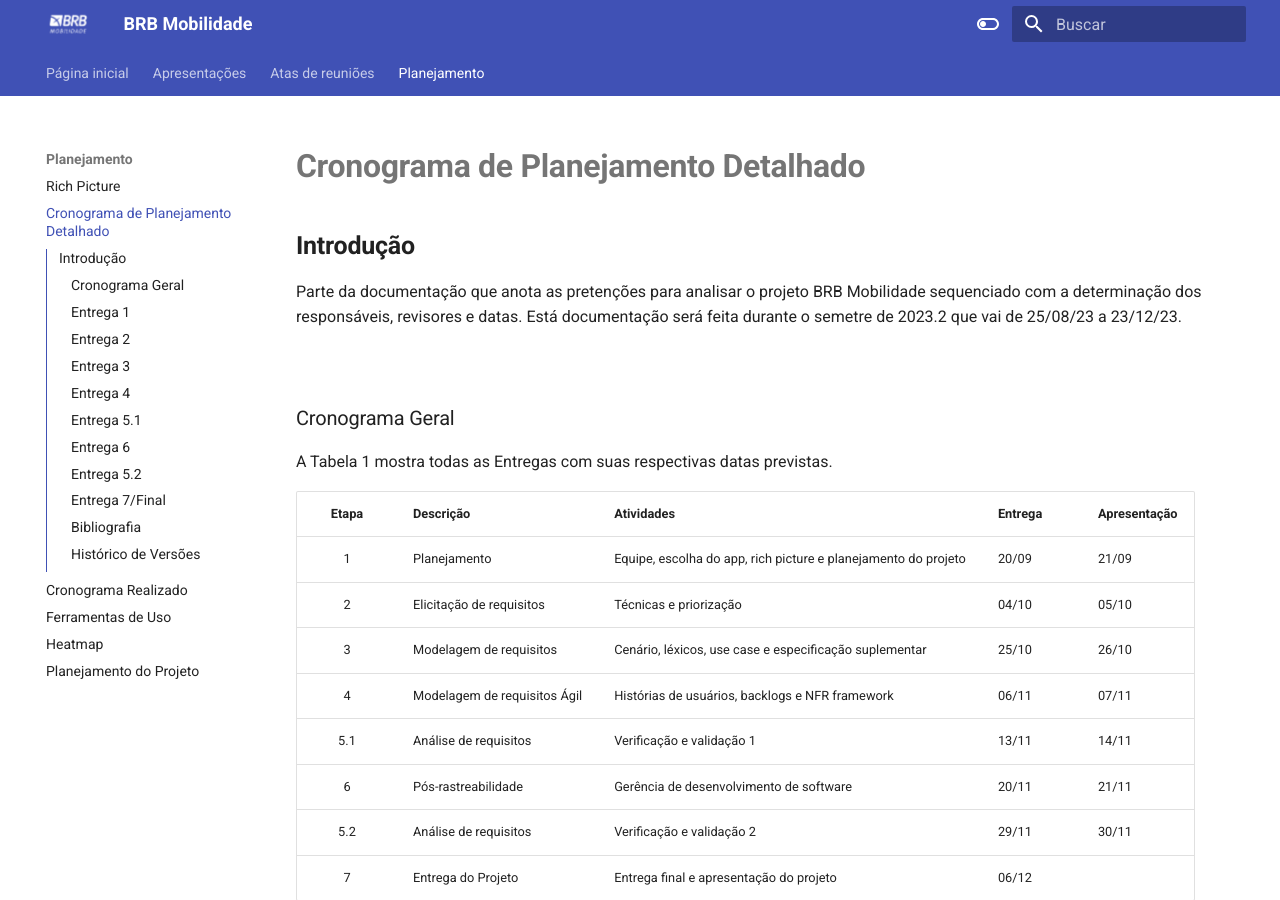
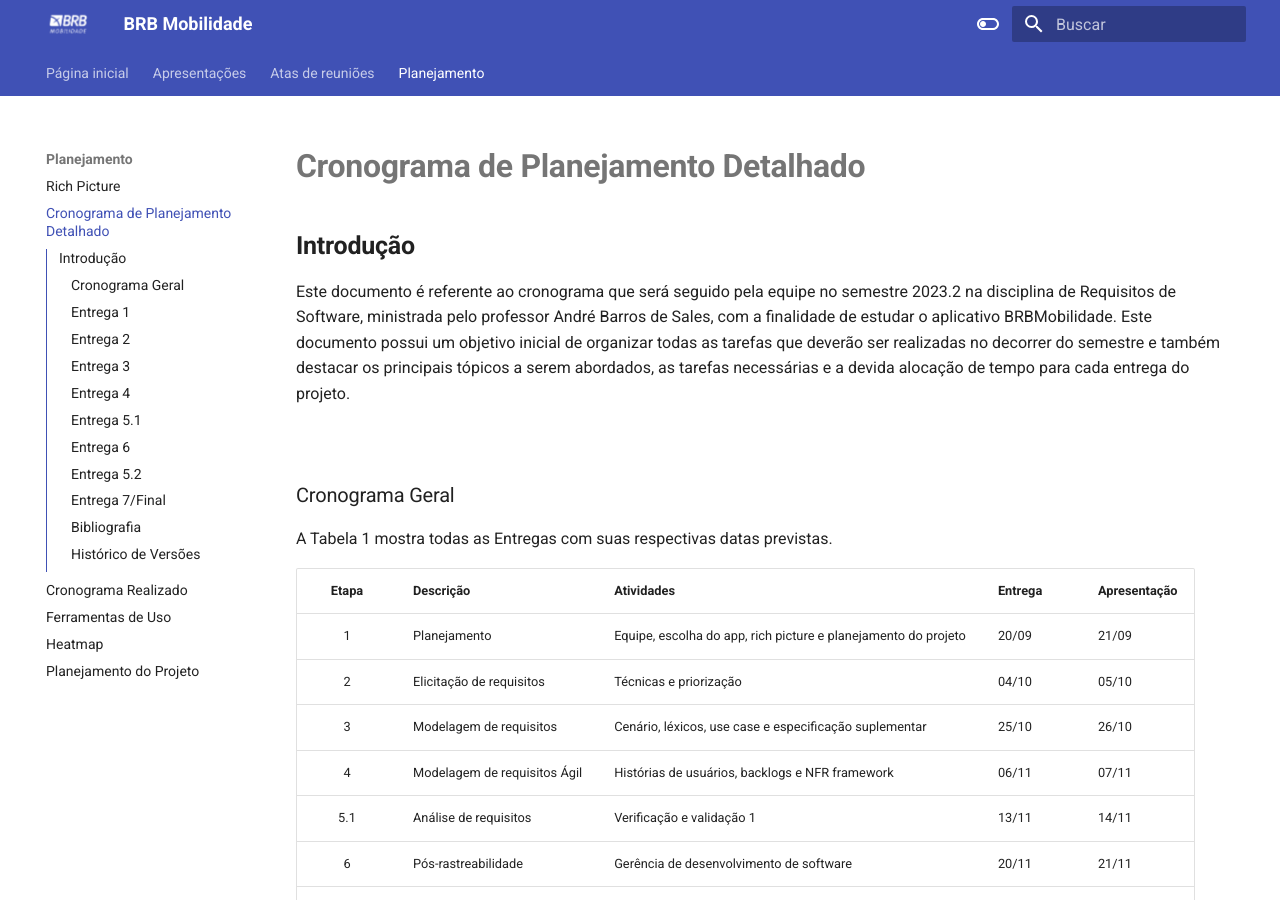
Before and after one commit to Requisitos-de-Software/2023.2-BRBMobilidade, an MkDocs documentation site: the page built from docs/Planejamento/cronograma.md, in a window 1280 px wide and 900 px high. Built offline with MkDocs 1.6.1 and Material for MkDocs 9.7.7, drawn with Linux system fonts in a browser that asks for light colours.

Commit message:
#36 docs: Correção do cronograma

```diff
--- a/docs/Planejamento/cronograma.md
+++ b/docs/Planejamento/cronograma.md
@@ -2,7 +2,7 @@
 
 ## **Introdução**
 
-Parte da documentação que anota as pretenções para analisar o projeto BRB Mobilidade sequenciado com a determinação dos responsáveis, revisores e datas. Está documentação será feita durante o semetre de 2023.2 que vai de 25/08/23 a 23/12/23.
+Este documento é referente ao cronograma que será seguido pela equipe no semestre 2023.2 na disciplina de Requisitos de Software, ministrada pelo professor André Barros de Sales, com a finalidade de estudar o aplicativo BRBMobilidade. Este documento possui um objetivo inicial de organizar todas as tarefas que deverão ser realizadas no decorrer do semestre e também destacar os principais tópicos a serem abordados, as tarefas necessárias e a devida alocação de tempo para cada entrega do projeto.
 
 <br>
 
```
